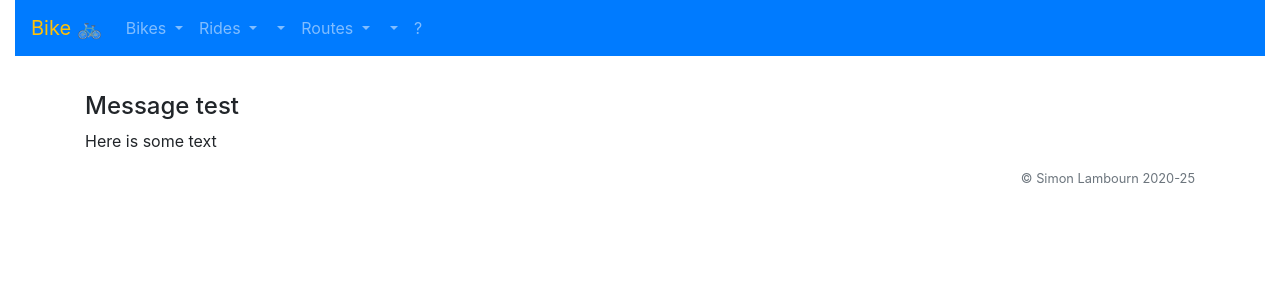
After one commit to simonltwick/django, a Django app: template main/routes/templates/test.html in a window 1280 px wide. The commit adds this page. Shown: the top 300 px of the page. Run offline with Django 3.2, Linux system fonts and the light colour scheme; the template is opened without the code that fills it, so the values that code supplies are empty; some libraries are stand-ins or nearby versions.

Commit message:
Add support for django messages (and a test page)

```diff
--- a/main/bike/static/bike.css
+++ b/main/bike/static/bike.css
@@ -76,3 +76,25 @@ ul.bike-breadcrumb li a:hover {
 	visibility: hidden;
 	display: none;
 }
+
+body {
+	position: relative;
+	width: 100%;
+	/* this allows #messages to position absolutely within body */
+}
+
+#messages  {
+  position: fixed;
+  top: 0;
+  right: 30%;
+  left: 30%;
+  border:1px solid rgba(0, 0, 0, 0.2);
+  border-radius: 0.25rem;
+  padding: .5rem 2rem .5rem 2rem;
+  background: #fff;
+  /*	color: #f65656; */
+  box-shadow: 0 5px 10px -5px rgba(0, 0, 0, 0.5);
+  transition:  all 0.2s ease-in-out;
+  visibility: hidden;
+  /*	opacity: 0; */
+}
--- a/main/bike/static/bike.js
+++ b/main/bike/static/bike.js
@@ -25,3 +25,9 @@ function mark_link_deleted(id) {
 	console.info("results: input.checked=", $('#' + delete_id).prop("checked"),
 		"link.style.textDecoration=", link.style.textDecoration);
 }
+
+function showMessages() {
+	let element = document.getElementById("messages");
+	element.style.visibility = "visible";
+	setTimeout(() => element.style.visibility = "hidden", 3500);
+}
--- /dev/null
+++ b/main/routes/templates/test.html
@@ -0,0 +1,9 @@
+{% extends 'bike/base.html' %}
+{% load static %}
+<!-- test including messages in templates -->
+
+
+{% block content %}
+<h4>Message test</h4>
+<p>Here is some text</p>
+{% endblock %}
--- a/main/routes/urls.py
+++ b/main/routes/urls.py
@@ -16,7 +16,7 @@ urlpatterns = [
     path("track/<int:pk>", views.track, name='track'),
     # path("track/<trackids>", views.TracksView.as_view(), name="tracks_view"),
     # path("csrf/", views.test_csrf),
-    # path("test", views.test_placetype_form),
+    path("test", views.test),
     path("api/search/", views.search, name="search"),
     # path("api/search/<search_type>", views.search, name="search"),
     path("api/track", views.track_json),
--- a/main/templates/bike/base.html
+++ b/main/templates/bike/base.html
@@ -31,14 +31,16 @@
 
 	{% block head %} {% endblock %}
 
-	<script>  /* initialise tooltips */
-	  $(document).ready(function(){
-	    $('[data-toggle="tooltip"]').tooltip();
-	  });
-	</script>
 
     <link rel="stylesheet" href="{% static 'bike.css' %}" type="text/css">
     <script src="{% static 'bike.js' %}"></script>
+
+	<script>  /* initialise tooltips & display messages */
+	  $(document).ready(function(){
+	    $('[data-toggle="tooltip"]').tooltip();
+		{% if messages %} showMessages(); {% endif %}
+	  });
+	</script>
 
 	<link rel="icon" type="image/png" sizes="32x32"
 		href="{% static 'orange-bike-favicon-32x32.png' %}">
@@ -193,6 +195,19 @@
 </header>
 
 <body>
+
+{% if messages %}
+<div style="position: relative;">
+<ul id="messages">
+    {% for message in messages %}
+    <li{% if message.tags %} class="{{ message.tags }}"{% endif %}>
+        {% if message.level == DEFAULT_MESSAGE_LEVELS.ERROR %}Important: {% endif %}
+        {{ message }}
+    </li>
+    {% endfor %}
+</ul></div>
+{% endif %}
+
 {% block map %}{% endblock %}  <!-- can't be in a responsive container or in <main> -->
 <main>
 <div class="container">
```
Also changed, not shown: main/routes/views.py (+12 -0 lines).
